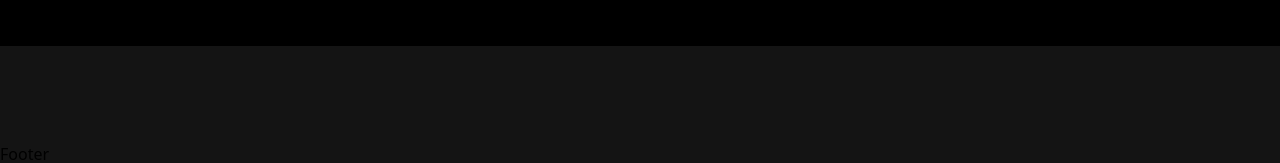
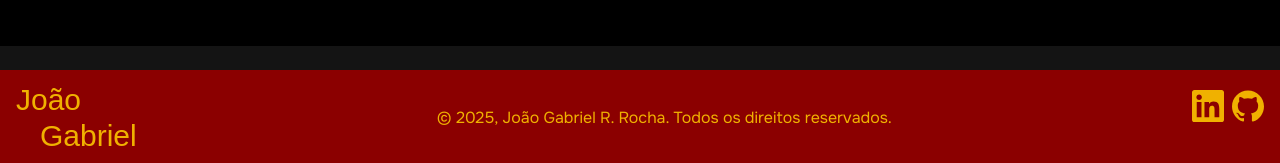
Before and after one commit to joaogabrieldev/projeto-kino, a Next.js app: page / in a window 1280 px wide. Shown: the part 634-797 px from the top of the page. Built offline with nearby package versions, Linux system fonts and the light colour scheme; no server answers; a web font is replaced by a local one.

Commit message:
feat: implementar componente Footer com links para redes sociais

```diff
--- a/src/widgets/Footer/Footer.tsx
+++ b/src/widgets/Footer/Footer.tsx
@@ -1,9 +1,44 @@
-import React from 'react'
+"use client";
+
+import { motion } from "motion/react";
+import Link from "next/link";
+import React, { useRef } from "react";
+import { SiGithub, SiLinkedin } from "react-icons/si";
+
+import { hendrigo, onest } from "@/utils/fonts";
+import { urlGithub, urlLinkedin } from "@/utils/links";
+import { useSocialMedia } from "@/utils/utilitaries";
 
 const Footer = () => {
+  const openSocialMedia = useSocialMedia();
+
   return (
-    <div>Footer</div>
-  )
-}
+    <motion.footer className="static bottom-0 flex w-full max-w-full bg-[#8B0000] py-3 select-none">
+      <div className={`${hendrigo.className} flex w-fit flex-col px-4 text-3xl text-yellow-500`}>
+        <span className="">João</span>
+        <span className="pl-6">Gabriel</span>
+      </div>
+      <div
+        className={`w-full ${onest.className} text-md flex items-center justify-center text-yellow-500`}
+      >
+        <span>&copy; 2025, João Gabriel R. Rocha. Todos os direitos reservados.</span>
+      </div>
+      <div className="flex flex-row gap-2 px-4 pt-2">
+        <span>
+          <SiLinkedin
+            className="h-8 w-8 cursor-pointer fill-yellow-500 transition-colors duration-200 hover:fill-yellow-600"
+            onClick={() => openSocialMedia(urlLinkedin, "linkedin_tab")}
+          />
+        </span>
+        <span>
+          <SiGithub
+            className="h-8 w-8 cursor-pointer fill-yellow-500 transition-colors duration-200 hover:fill-yellow-600"
+            onClick={() => openSocialMedia(urlGithub, "github_tab")}
+          />
+        </span>
+      </div>
+    </motion.footer>
+  );
+};
 
-export default Footer
+export default Footer;
```
